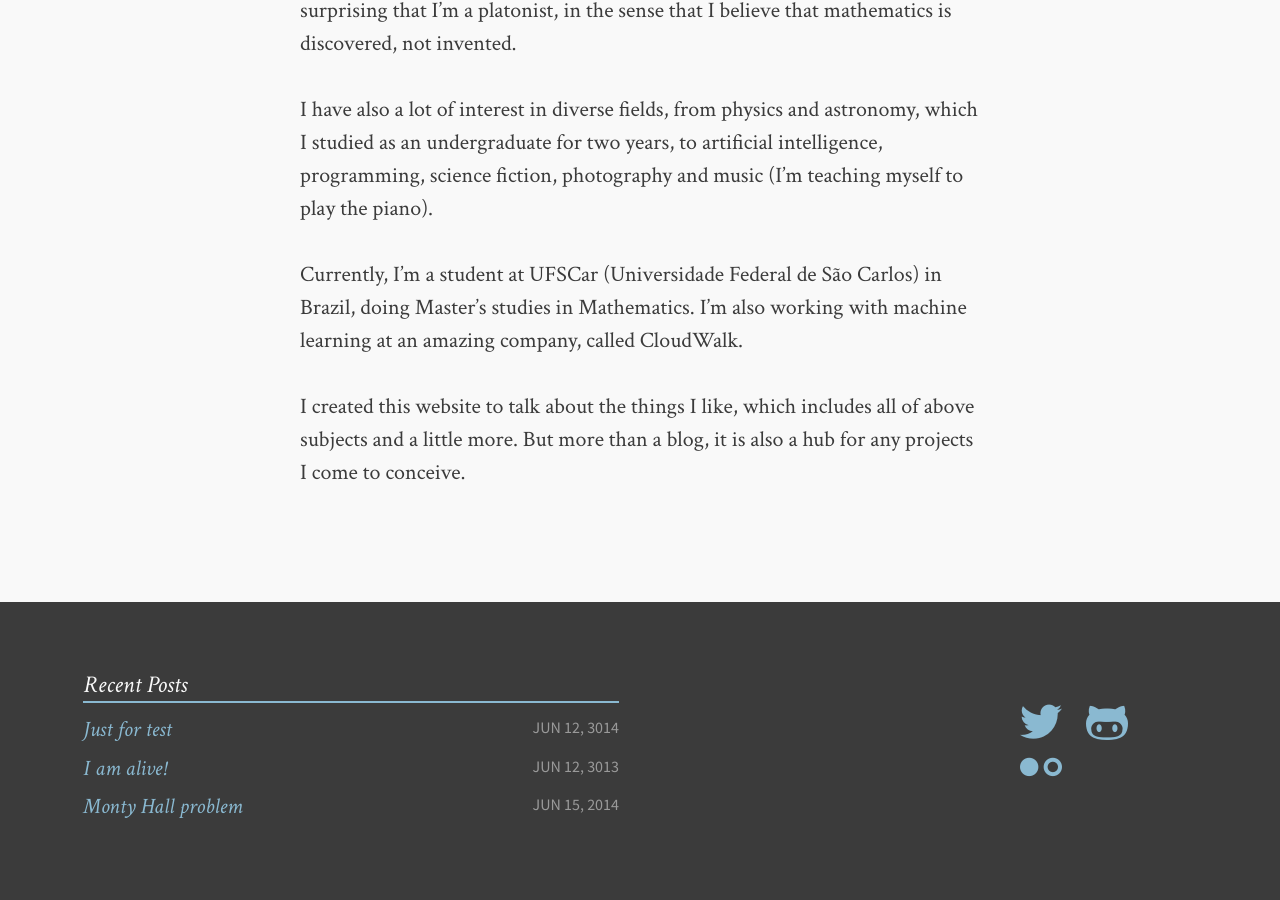
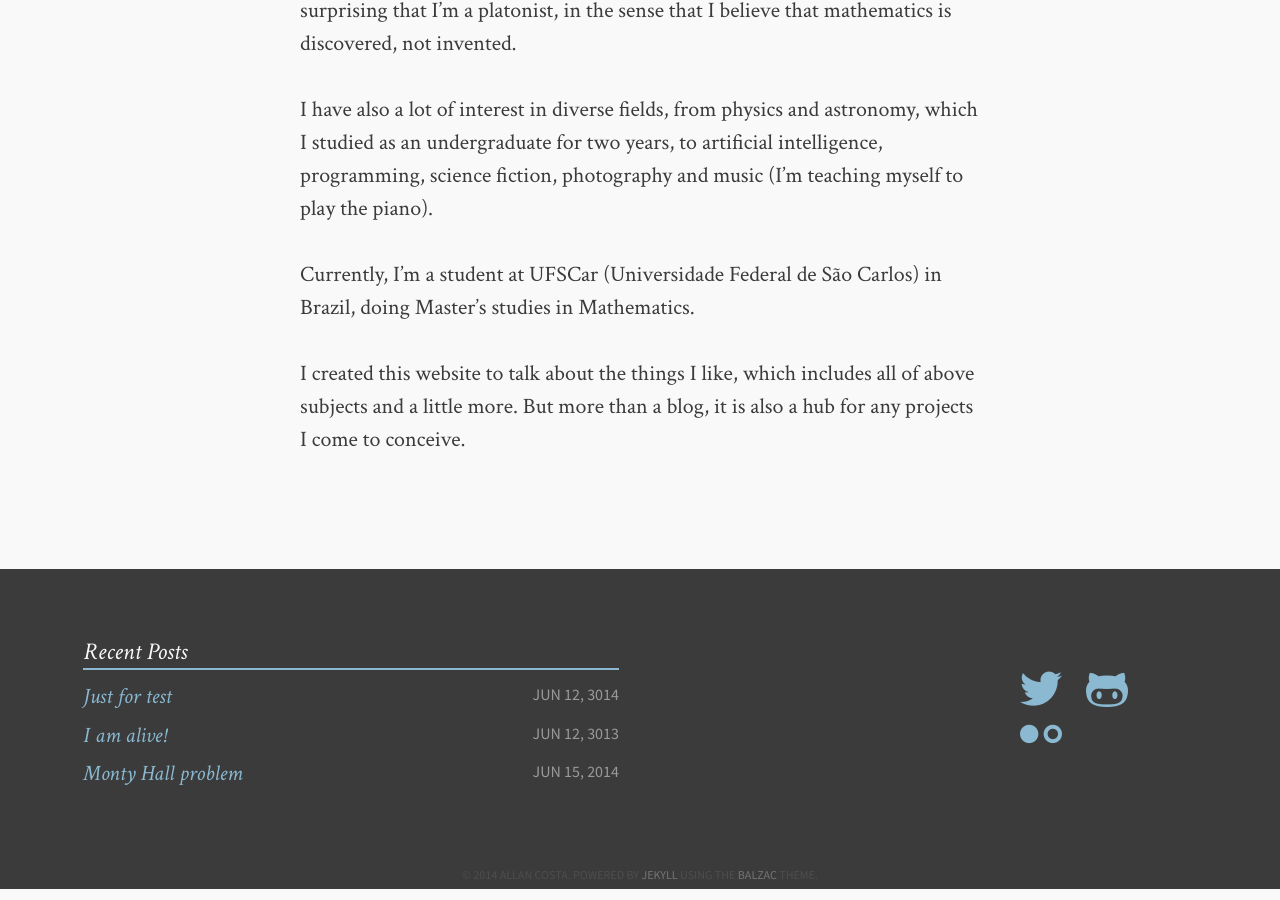
Before and after one commit to snowdj/allanino.github.io, a Jekyll site: the page built from about.md, in a window 1280 px wide and 900 px high, scrolled down 1122 px. Built offline with Jekyll 4.4.1, drawn with Linux system fonts in a browser that asks for light colours.

Commit message:
Remove CloudWalk reference (don't know if it's ok).

```diff
--- a/about.md
+++ b/about.md
@@ -14,6 +14,6 @@ Besides my interest in ontological questions and other philosophical matters, I'
 
 I have also a lot of interest in diverse fields, from physics and astronomy, which I studied as an undergraduate for two years, to artificial intelligence, programming, science fiction, photography and music (I'm teaching myself to play the piano).
 
-Currently, I'm a student at UFSCar (Universidade Federal de São Carlos) in Brazil, doing Master's studies in Mathematics. I'm also working with machine learning at an amazing company, called CloudWalk.
+Currently, I'm a student at UFSCar (Universidade Federal de São Carlos) in Brazil, doing Master's studies in Mathematics.
 
 I created this website to talk about the things I like, which includes all of above subjects and a little more. But more than a blog, it is also a hub for any projects I come to conceive.
```
